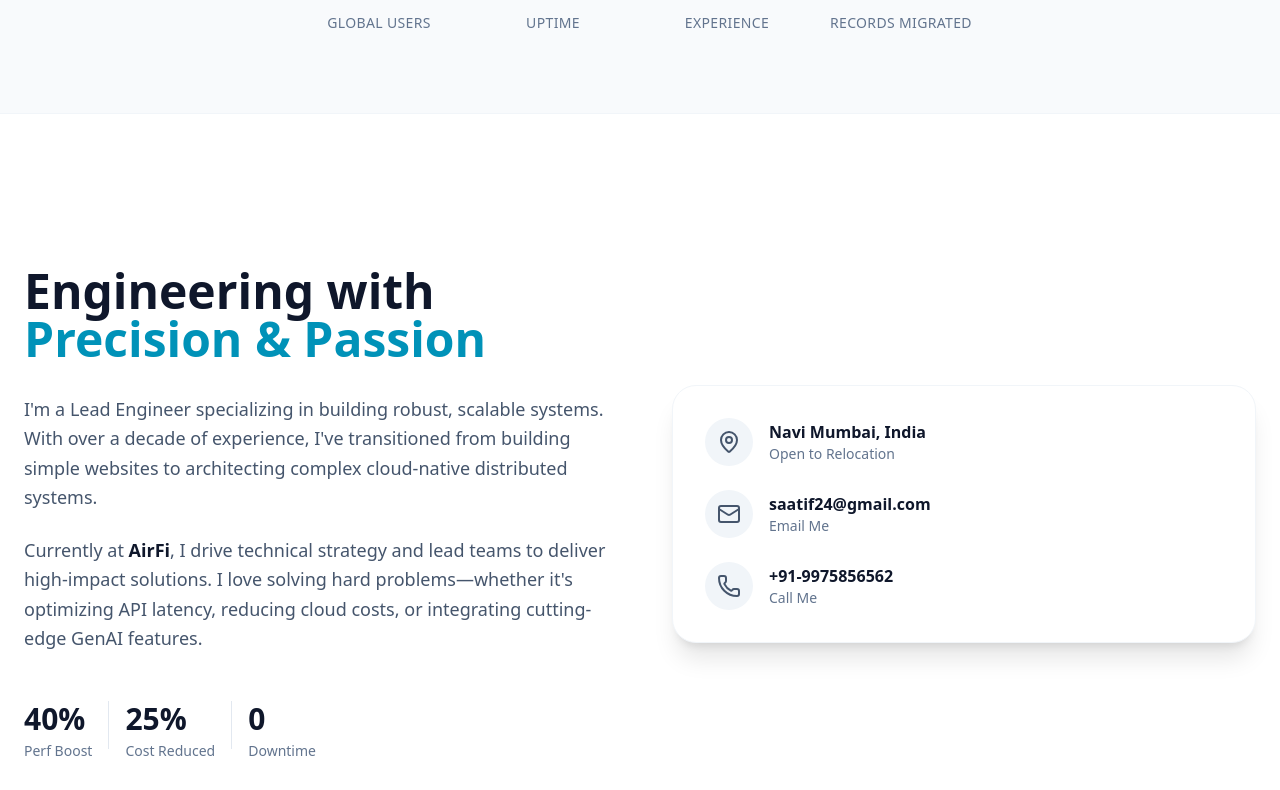
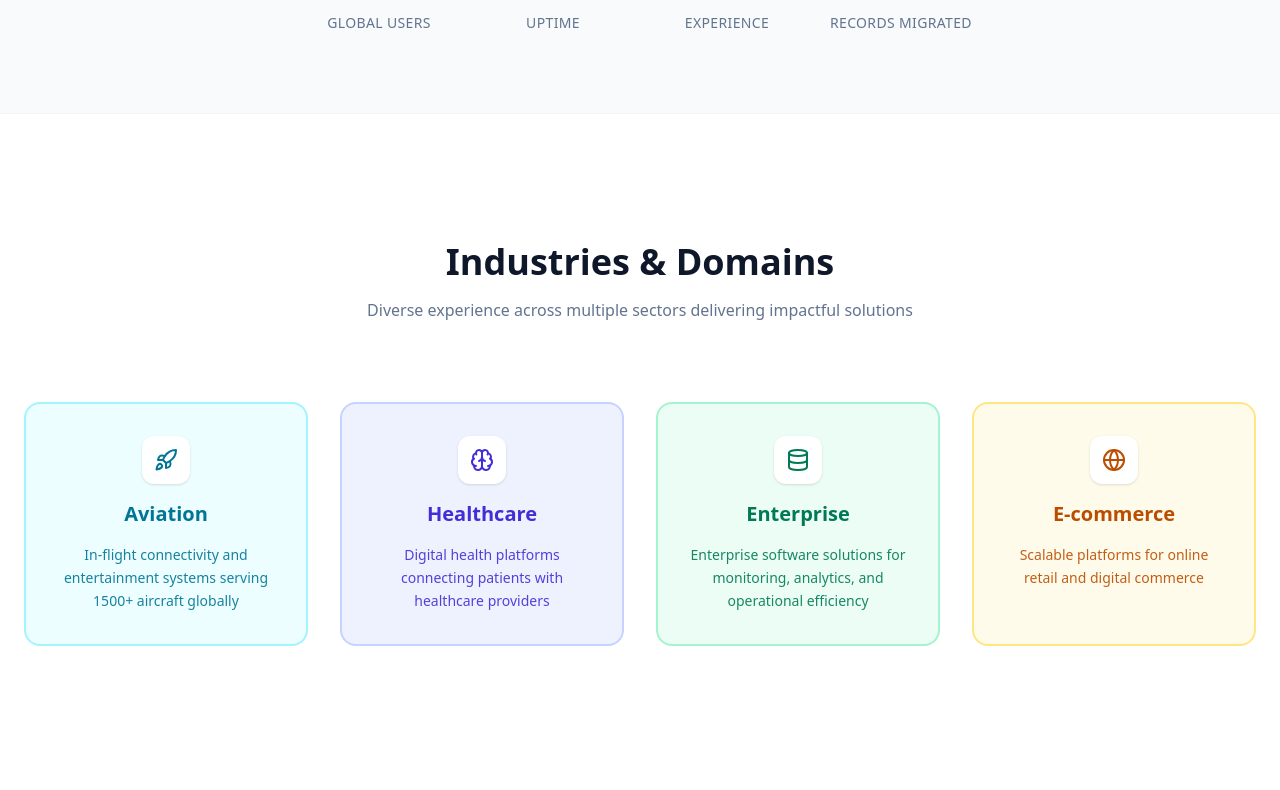
Before and after one commit to aatif24/aatif.in, a Next.js app: page / in a window 1280 px wide. Shown: the part 970-1760 px from the top of the page. Built offline with nearby package versions, Linux system fonts and the light colour scheme.

Commit message:
feat: add new 'Industries' section and refine navigation and hero section styling

```diff
--- a/app/(home)/page.tsx
+++ b/app/(home)/page.tsx
@@ -75,6 +75,33 @@ const Portfolio = () => {
     }
   ];
 
+  const industries = [
+    {
+      name: "Aviation",
+      description: "In-flight connectivity and entertainment systems serving 1500+ aircraft globally",
+      icon: <Rocket className="w-6 h-6" />,
+      color: "bg-cyan-50 text-cyan-700 border-cyan-200"
+    },
+    {
+      name: "Healthcare",
+      description: "Digital health platforms connecting patients with healthcare providers",
+      icon: <Brain className="w-6 h-6" />,
+      color: "bg-indigo-50 text-indigo-700 border-indigo-200"
+    },
+    {
+      name: "Enterprise",
+      description: "Enterprise software solutions for monitoring, analytics, and operational efficiency",
+      icon: <Database className="w-6 h-6" />,
+      color: "bg-emerald-50 text-emerald-700 border-emerald-200"
+    },
+    {
+      name: "E-commerce",
+      description: "Scalable platforms for online retail and digital commerce",
+      icon: <Globe className="w-6 h-6" />,
+      color: "bg-amber-50 text-amber-700 border-amber-200"
+    }
+  ];
+
   const skills = {
     "Core & GenAI": ["Node.js", "TypeScript", "GenAI Integration", "System Design", "Distributed Systems"],
     "Cloud Native": ["AWS Lambda", "API Gateway", "SQS/SNS", "S3", "DynamoDB", "Docker"],
@@ -118,13 +145,13 @@ I would strongly recommend him to lead and contribute to any project involving m
     <div className="min-h-screen bg-white text-slate-900 font-sans selection:bg-cyan-100 selection:text-cyan-900">
 
       {/* Navigation */}
-      <nav className="fixed top-4 md:top-6 left-1/2 -translate-x-1/2 z-50 bg-white/80 backdrop-blur-md border border-slate-200 rounded-full px-4 md:px-6 py-2 md:py-3 shadow-sm max-w-[calc(100vw-2rem)]" aria-label="Main navigation">
-        <div className="flex gap-3 md:gap-6 text-xs md:text-sm font-medium text-slate-500 overflow-x-auto scrollbar-hide">
+      <nav className="fixed top-4 md:top-6 left-1/2 -translate-x-1/2 z-50 bg-white/80 backdrop-blur-md border border-slate-200 rounded-full px-3 md:px-6 py-2 md:py-3 shadow-sm max-w-[calc(100vw-2rem)]" aria-label="Main navigation">
+        <div className="flex gap-2 md:gap-6 text-xs md:text-sm font-medium text-slate-500 overflow-x-auto scrollbar-hide">
           {['Home', 'About', 'Experience', 'Skills'].map((item) => (
             <button
               key={item}
               onClick={() => scrollToSection(item.toLowerCase())}
-              className={`hover:text-slate-900 transition-colors whitespace-nowrap px-2 py-1 ${activeSection === item.toLowerCase() ? 'text-slate-900 font-bold' : ''}`}
+              className={`hover:text-slate-900 transition-colors whitespace-nowrap px-1.5 md:px-2 py-1 ${activeSection === item.toLowerCase() ? 'text-slate-900 font-bold' : ''}`}
               aria-label={`Navigate to ${item} section`}
               aria-current={activeSection === item.toLowerCase() ? 'page' : undefined}
             >
@@ -133,7 +160,7 @@ I would strongly recommend him to lead and contribute to any project involving m
           ))}
           <button
             onClick={() => scrollToSection('recommendations')}
-            className={`hover:text-slate-900 transition-colors whitespace-nowrap px-2 py-1 ${activeSection === 'recommendations' ? 'text-slate-900 font-bold' : ''}`}
+            className={`hover:text-slate-900 transition-colors whitespace-nowrap px-1.5 md:px-2 py-1 ${activeSection === 'recommendations' ? 'text-slate-900 font-bold' : ''}`}
             aria-label="Navigate to Recommendations section"
             aria-current={activeSection === 'recommendations' ? 'page' : undefined}
           >
@@ -152,7 +179,7 @@ I would strongly recommend him to lead and contribute to any project involving m
           initial={{ opacity: 0, y: 20 }}
           animate={{ opacity: 1, y: 0 }}
           transition={{ duration: 0.8 }}
-          className="text-center max-w-4xl mx-auto space-y-8"
+          className="text-center max-w-4xl mx-auto space-y-8 w-full"
         >
           <div className="inline-flex items-center gap-2 px-4 py-2 bg-slate-50 border border-slate-200 rounded-full text-xs font-bold tracking-wider text-slate-600 uppercase mb-4">
             <span className="w-2 h-2 bg-emerald-400 rounded-full animate-pulse" />
@@ -167,7 +194,7 @@ I would strongly recommend him to lead and contribute to any project involving m
             Lead Engineer & Fullstack Specialist building <span className="font-medium text-slate-900 bg-cyan-50 px-1 rounded">scalable cloud systems</span> and <span className="font-medium text-slate-900 bg-indigo-50 px-1 rounded">GenAI solutions</span>.
           </p>
 
-          <div className="flex flex-col sm:flex-row gap-3 md:gap-4 justify-center pt-8 w-full max-w-md">
+          <div className="flex flex-col sm:flex-row gap-3 md:gap-4 justify-center items-center pt-8 w-full px-4">
             <a href="https://www.linkedin.com/in/aatif24/" target="_blank" rel="noopener noreferrer"
               className="px-6 md:px-8 py-3 md:py-4 bg-slate-900 text-white rounded-xl font-bold hover:bg-slate-800 transition-all flex items-center justify-center gap-2 shadow-lg shadow-slate-200 hover:shadow-xl hover:-translate-y-1"
               aria-label="Connect with Aatif on LinkedIn">
@@ -215,6 +242,35 @@ I would strongly recommend him to lead and contribute to any project involving m
               </div>
               <div className="text-3xl font-bold text-slate-900 font-heading">{stat.value}</div>
               <div className="text-sm font-medium text-slate-500 uppercase tracking-wide">{stat.label}</div>
+            </motion.div>
+          ))}
+        </div>
+      </section>
+
+      {/* Industries Section */}
+      <section className="py-20 md:py-32 px-4 md:px-6 max-w-7xl mx-auto" aria-label="Industries section">
+        <div className="text-center mb-16 md:mb-20">
+          <h2 className="text-3xl sm:text-4xl font-bold font-heading text-slate-900 mb-4">Industries & Domains</h2>
+          <p className="text-slate-500 text-sm md:text-base">Diverse experience across multiple sectors delivering impactful solutions</p>
+        </div>
+
+        <div className="grid sm:grid-cols-2 lg:grid-cols-4 gap-6 md:gap-8">
+          {industries.map((industry, i) => (
+            <motion.div
+              key={i}
+              initial={{ opacity: 0, y: 20 }}
+              whileInView={{ opacity: 1, y: 0 }}
+              viewport={{ once: true }}
+              transition={{ delay: i * 0.1 }}
+              className={`p-6 md:p-8 rounded-2xl border-2 ${industry.color} hover:shadow-lg transition-all`}
+            >
+              <div className="flex flex-col items-center text-center space-y-4">
+                <div className="p-3 bg-white rounded-xl shadow-sm">
+                  {industry.icon}
+                </div>
+                <h3 className="text-xl font-bold">{industry.name}</h3>
+                <p className="text-sm leading-relaxed opacity-90">{industry.description}</p>
+              </div>
             </motion.div>
           ))}
         </div>
```
